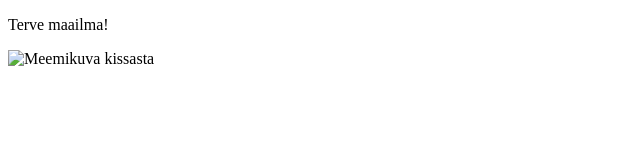
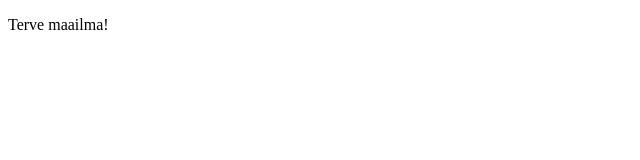
Before and after one commit to georgikeuda/georgikeuda.github.io, a plain HTML site: page demo1/index.html in a window 1280 px wide. Shown: the whole page, without its empty margins (0-640 px from the left). Drawn offline with Linux system fonts and the light colour scheme.

Commit message:
Update index.html

```diff
--- a/demo1/index.html
+++ b/demo1/index.html
@@ -5,6 +5,5 @@
   </head>
   <body>
     <p>Terve maailma!</p>
-    <img scr="kuva.jpg" alt="Meemikuva kissasta">
   </body>
  </html>
```
